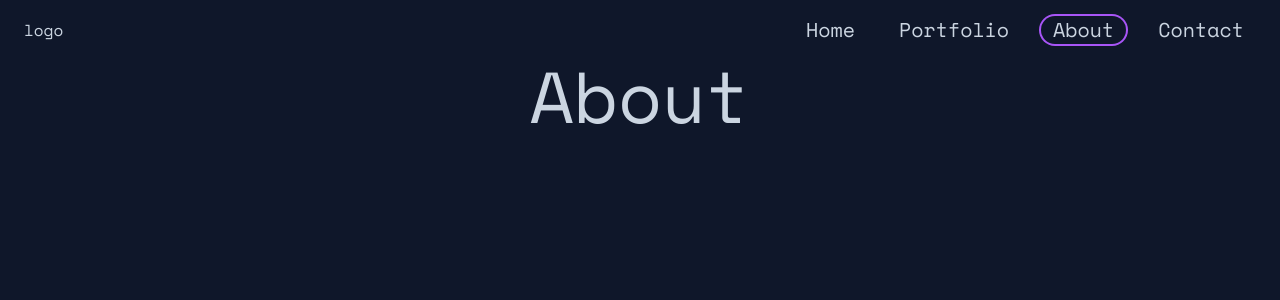
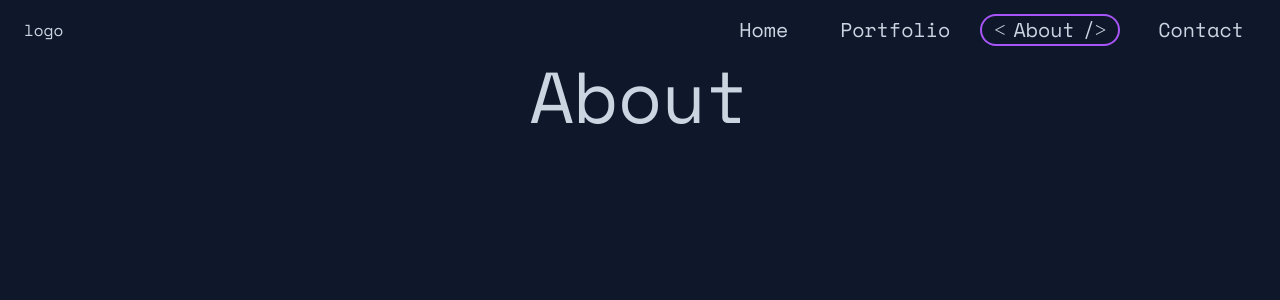
Before and after one commit to AbidHasanPiash/abidhasan-portfolio, a React (Create React App) app: page /about in a window 1280 px wide. Shown: the top 300 px of the page. Built offline with nearby package versions, Linux system fonts and the light colour scheme.

Commit message:
polishied nav bar

```diff
--- a/src/components/Navbar.jsx
+++ b/src/components/Navbar.jsx
@@ -20,8 +20,10 @@ export default function Navbar() {
         <ul className={`hidden md:flex items-center justify-center text-xl space-x-5`}>
             {navMenuItem.map((item, index) => (
                 <li key={index} className={`px-3 rounded-full ${location.pathname  === item.link ? 'ring-2 ring-purple-500' : 'hover:text-slate-200 hover:scale-105'} duration-200`}>
-                    <NavLink to={item.link}>
-                        {item.title}
+                    <NavLink to={item.link} className='flex space-x-2'>
+                        <p className={`${location.pathname  === item.link ? 'block' : 'hidden'}`}> ˂  </p>
+                        <p>{item.title}</p>
+                        <p className={`${location.pathname  === item.link ? 'block' : 'hidden'}`}> /˃ </p>
                     </NavLink>
                 </li>
             ))}
@@ -49,8 +51,10 @@ export default function Navbar() {
             <h1 className="text-center text-5xl mb-6">Logo</h1>
             {navMenuItem.map((item, index) => (
                 <li key={index} className={`text-3xl px-3 rounded-full ${location.pathname  === item.link ? 'ring-2 ring-purple-500' : 'hover:text-slate-200 hover:scale-105'} my-3 mx-8 duration-200`}>
-                    <NavLink to={item.link}>
-                        {item.title}
+                    <NavLink to={item.link} className='flex space-x-2'>
+                        <p className={`${location.pathname  === item.link ? 'block' : 'hidden'}`}> ˂  </p>
+                        <p>{item.title}</p>
+                        <p className={`${location.pathname  === item.link ? 'block' : 'hidden'}`}> /˃ </p>
                     </NavLink>
                 </li>
             ))}
```
